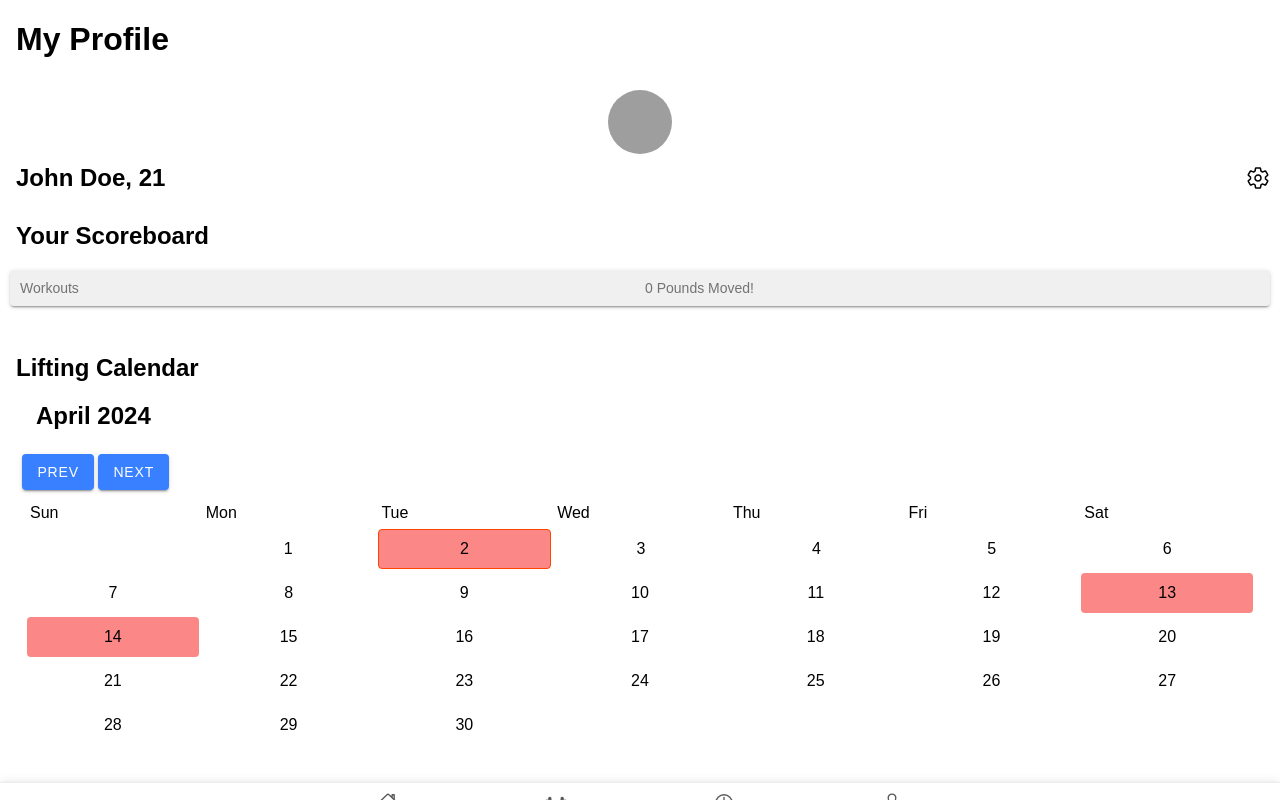
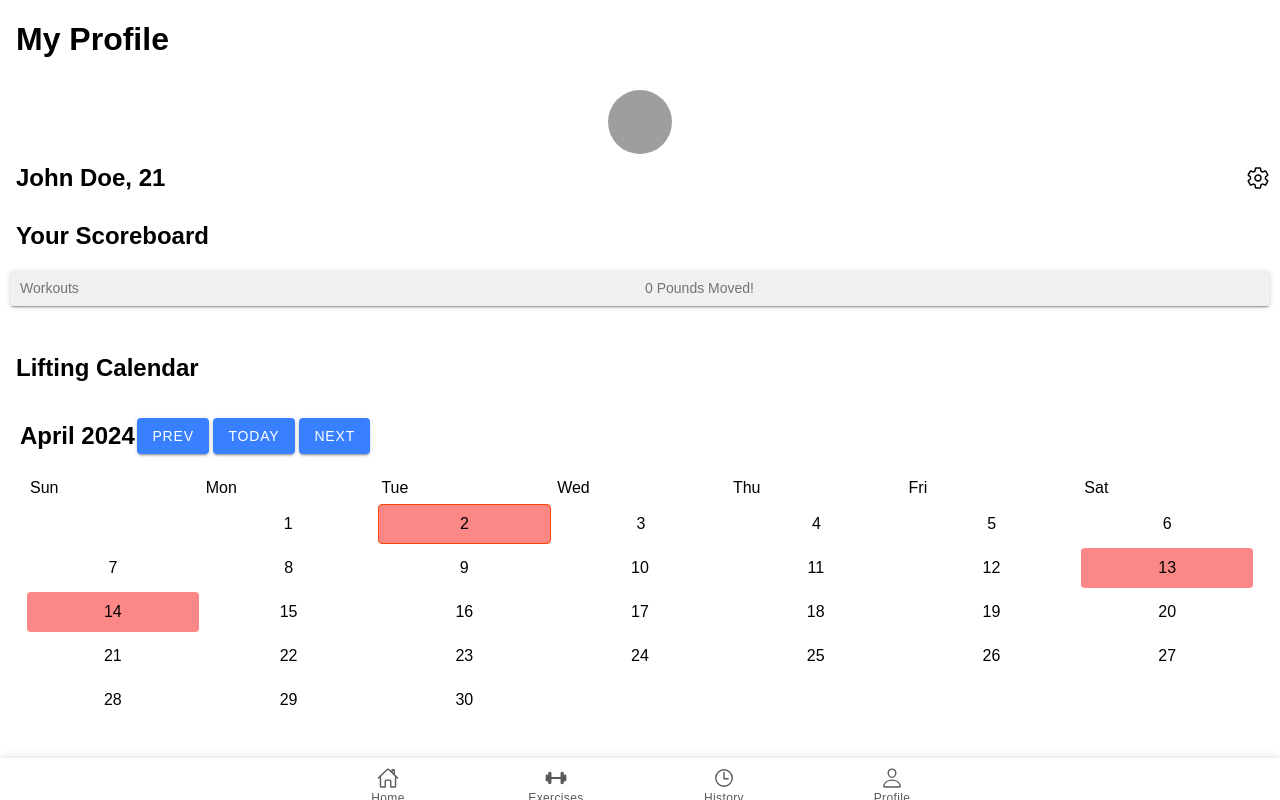
Before and after one commit to CSE437s/semester-project-group-8, a React (Vite) app in the folder LiftingApp/: page /Profile in a window 1280 px wide. Built offline with nearby package versions, Linux system fonts and the light colour scheme; no server answers; grey boxes are pictures that could not be loaded.

Commit message:
addtional cal stuff

```diff
--- a/LiftingApp/src/components/MonthlyCal.css
+++ b/LiftingApp/src/components/MonthlyCal.css
@@ -19,3 +19,15 @@
     margin: 2px;
     height: 40px;
   }
+
+  .month-text {
+    margin-left: 0 !important;
+    padding-left: 0 !important;
+  }
+
+  .month-buttons-row {
+    display: inline-flex;
+    align-items: center;
+    justify-content: space-between;
+
+  }
--- a/LiftingApp/src/components/MonthlyCal.tsx
+++ b/LiftingApp/src/components/MonthlyCal.tsx
@@ -67,12 +67,21 @@ const MonthlyCalendar = () => {
         setDate(newDate);
     };
 
+    const resetToToday = () => {
+        setDate(new Date());
+    };
+
+
     return (
         <div>
-            <div>
-                <h2>{months[date.getMonth()]} {date.getFullYear()}</h2>
-                <IonButton onClick={() => navigateMonth(-1)}>Prev</IonButton>
-                <IonButton onClick={() => navigateMonth(1)}>Next</IonButton>
+            <div className='month-buttons-row'>
+                <h2 className='month-text'>{months[date.getMonth()]} {date.getFullYear()}</h2>
+
+                <div>
+                    <IonButton onClick={() => navigateMonth(-1)}>Prev</IonButton>
+                    <IonButton onClick={() => resetToToday()}>Today</IonButton>
+                    <IonButton onClick={() => navigateMonth(1)}>Next</IonButton>
+                </div>
             </div>
 
             <IonGrid>
--- a/LiftingApp/src/components/Profile.tsx
+++ b/LiftingApp/src/components/Profile.tsx
@@ -5,14 +5,13 @@ import { useHistory, useLocation } from 'react-router-dom';
 
 import "./Profile.css"
 
-import HeatmapCalendar from './HeatmapCal';
 import MonthlyCalendar from './MonthlyCal';
 
 const Profile: React.FC = () => {
     console.log("Profile page called");
     const apiUrl = import.meta.env.VITE_BACKEND_URL || 'http://localhost:3000';
     const location = useLocation();
-    const { username } = location.state || {};
+    // const { username } = location.state || {};
 
     const history = useHistory();
     const user_id = history.location.state || {};
@@ -115,7 +114,6 @@ const Profile: React.FC = () => {
                 <h2>Lifting Calendar</h2>
                 <div className="statistics-container">
 
-                    {/* <HeatmapCalendar /> */}
                     <MonthlyCalendar />
 
                 </div>
```
